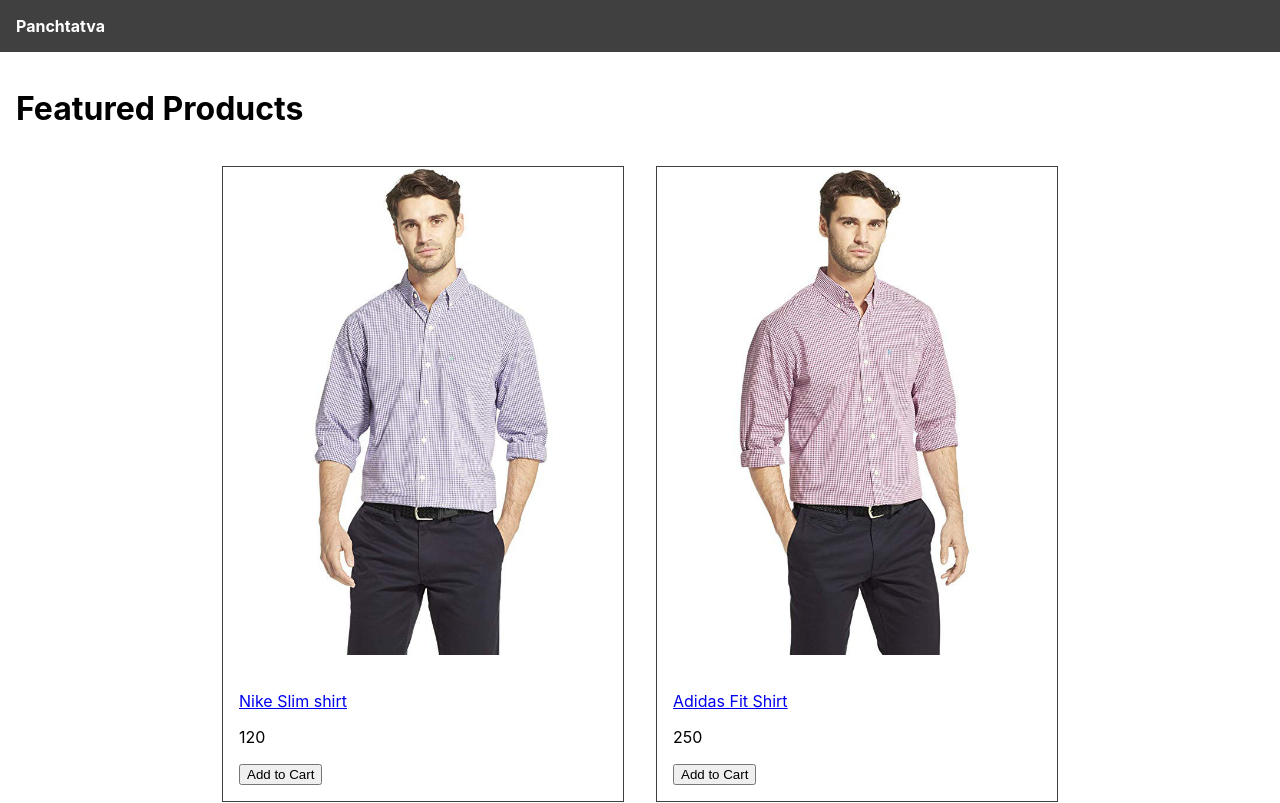
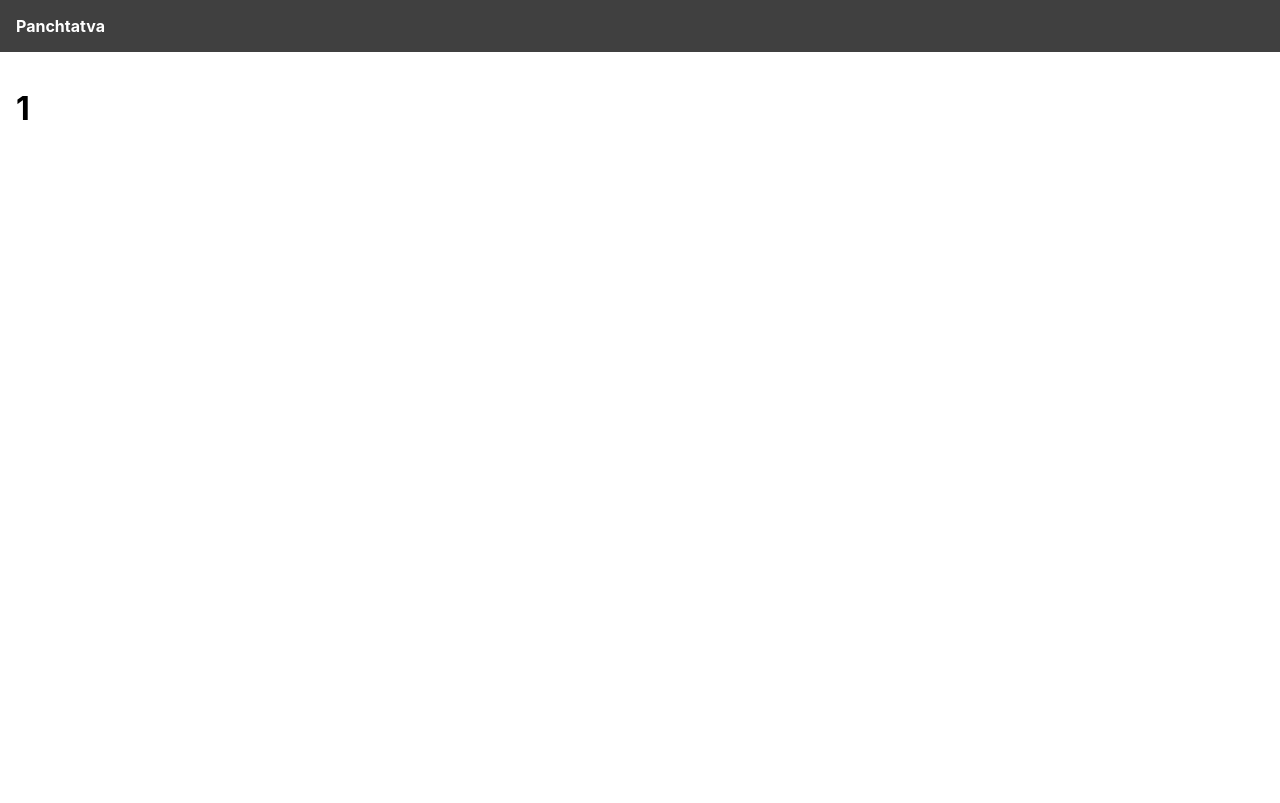
Before and after one commit to Sarthak-503/Panchtatva, a React (Create React App) app in the folder frontend/: page /product/1 in a window 1280 px wide. Shown: the top 803 px of the page. Built offline with nearby package versions, Linux system fonts and the light colour scheme.

Commit message:
New commit

```diff
--- a/frontend/package.json
+++ b/frontend/package.json
@@ -8,6 +8,7 @@
     "@testing-library/user-event": "^13.5.0",
     "react": "^18.2.0",
     "react-dom": "^18.2.0",
+    "react-router-dom": "^6.7.0",
     "react-scripts": "5.0.1",
     "web-vitals": "^2.1.4"
   },
--- a/frontend/src/App.js
+++ b/frontend/src/App.js
@@ -1,34 +1,26 @@
-import data from './data';
 import './App.css';
+import { BrowserRouter, Link, Route, Routes } from 'react-router-dom';
+import HomeScreen from './screens/HomeScreen';
+import ProductScreen from './screens/ProductScreen';
 
 function App() {
   return (
+    <BrowserRouter>
     <div>
       <header>
-        <a href="/">
+        <Link to="/">
         Panchtatva
-        </a>
+        </Link>
       </header>
       <main>
-      <h1>Featured Products</h1>
-      <div className="products">
-      {data.products.map((product) => (
-        <div className="product" key={product.slug}>
-        <a href={`/product/${product.slug}`}>
-        <img src={product.image} alt={product.name} />
-        </a>
-        <div className="product-info">
-        <a href={`/product/${product.slug}`}>
-        <p>{product.name}</p>
-        </a>
-        <p>{product.price}</p>
-        <button>Add to Cart</button>
-        </div>
-        </div>
-      ))}
-      </div>
+      <Routes>
+      <Route path="/product/:slug" element={<ProductScreen />} />
+      <Route path="/" element={<HomeScreen />} />
+      </Routes>
+
       </main>
     </div>
+    </BrowserRouter>
   );
 }
 
--- /dev/null
+++ b/frontend/src/screens/HomeScreen.js
@@ -0,0 +1,29 @@
+import React from 'react'
+import { Link } from 'react-router-dom'
+import data from '../data'
+
+const HomeScreen = () => {
+  return (
+    <div>
+    <h1>Featured Products</h1>
+      <div className="products">
+      {data.products.map((product) => (
+        <div className="product" key={product.slug}>
+        <Link to={`/product/${product.slug}`}>
+        <img src={product.image} alt={product.name} />
+        </Link>
+        <div className="product-info">
+        <Link to={`/product/${product.slug}`}>
+        <p>{product.name}</p>
+        </Link>
+        <p><strong>{product.price}</strong></p>
+        <button>Add to Cart</button>
+        </div>
+        </div>
+      ))}
+      </div>
+    </div>
+  )
+}
+
+export default HomeScreen
--- /dev/null
+++ b/frontend/src/screens/ProductScreen.js
@@ -0,0 +1,14 @@
+import { useParams } from 'react-router-dom'
+
+function ProductScreen(){
+
+    const params = useParams();
+    const { slug } = params;
+  return (
+    <div>
+    <h1>{slug}</h1>
+    </div>
+  )
+}
+
+export default ProductScreen
```
Also changed, not shown: 1 other file (tests, documents, lock files or other folders).
